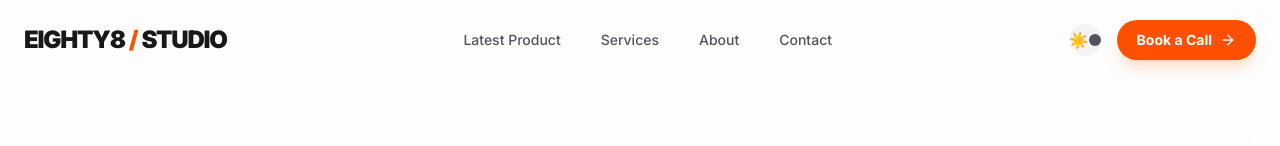
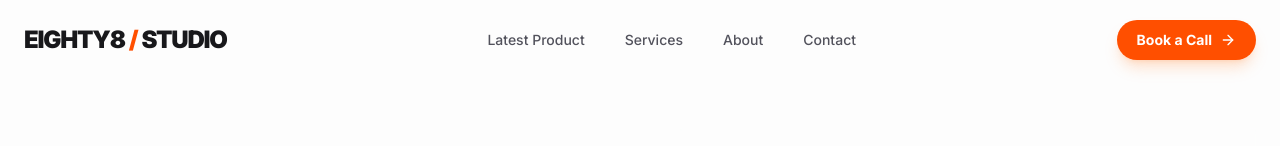
Before and after one commit to eighty8studiostore-glitch/Official-Site-Eighty8-Studio, a Next.js app: page / in a window 1280 px wide. Shown: the top 146 px of the page. Built offline with nearby package versions, Linux system fonts and the light colour scheme.

Commit message:
First Commit of Official Site

```diff
--- a/app/layout.js
+++ b/app/layout.js
@@ -14,9 +14,7 @@ export default function RootLayout({ children }) {
   return (
     <html lang="en" suppressHydrationWarning>
       <body className={inter.className}>
-        <ThemeProvider attribute="class" enableSystem disableTransitionOnChange>
           {children}
-        </ThemeProvider>
       </body>
     </html>
   );
--- a/components/Navbar.js
+++ b/components/Navbar.js
@@ -94,14 +94,7 @@ export default function Navbar() {
         {/* ACTIONS */}
         <div className="flex items-center gap-4 z-50">
           {/* Theme Toggle (Optional, simplified for cleanliness) */}
-          <button
-            onClick={() => setTheme(theme === "dark" ? "light" : "dark")}
-            className="hidden md:flex items-center justify-center w-8 h-8 rounded-full bg-zinc-100 dark:bg-zinc-800 text-zinc-600 dark:text-zinc-400 hover:scale-105 transition-transform"
-          >
-            <span className="sr-only">Toggle theme</span>
-            {theme === 'dark' ? "🌙" : "☀️"}
-            <div className="w-3 h-3 rounded-full bg-current" />
-          </button>
+
 
           {/* CTA Button */}
           {/* Detail: Subtle shine effect and scale on hover */}
```
